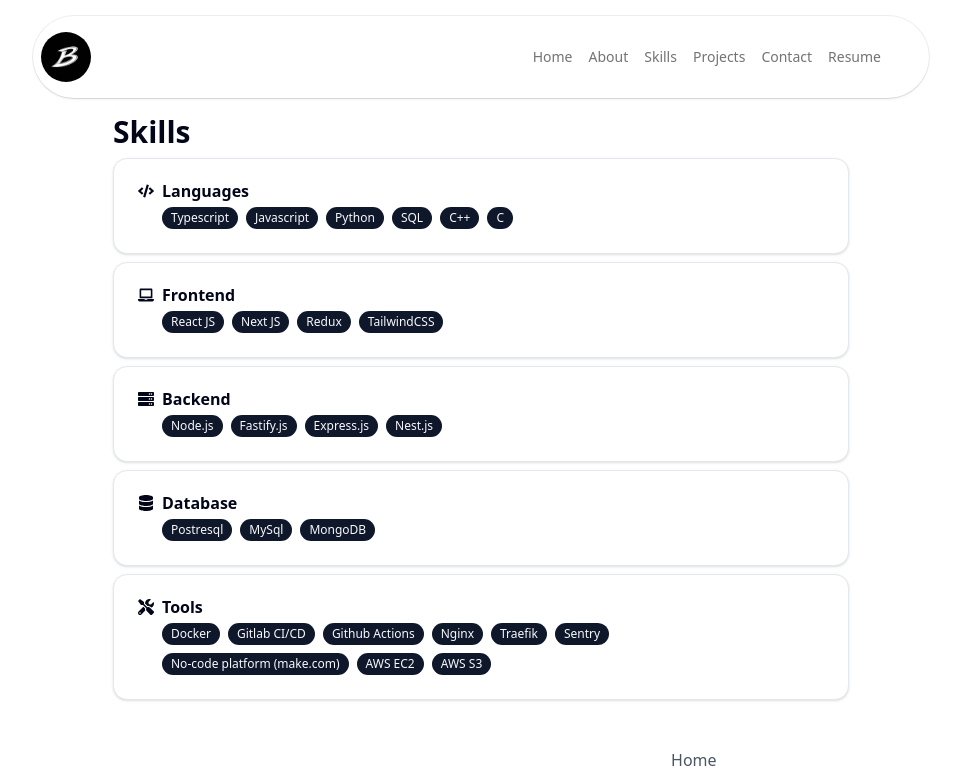
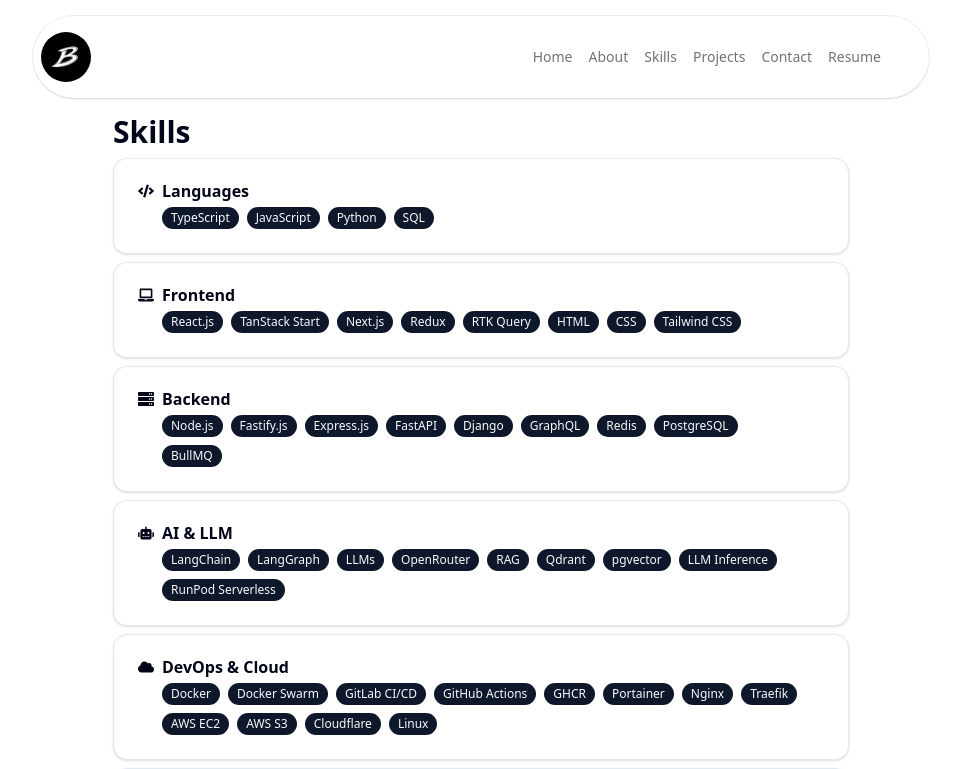
Before and after one commit to bishalshrestha013/portfolio-site, a Next.js app: page /skills in a window 1280 px wide. Shown: the top 769 px of the page, without its empty margins (159-1120 px from the left). Built offline with nearby package versions, Linux system fonts and the light colour scheme.

Commit message:
feat: update the skill page

```diff
--- a/app/skills/page.tsx
+++ b/app/skills/page.tsx
@@ -2,11 +2,13 @@ import { Badge } from "@/components/ui/badge";
 import { Card, CardHeader, CardTitle, CardFooter } from "@/components/ui/card";
 
 import {
-  FaDatabase,
+  FaCloud,
   FaLaptop,
+  FaRobot,
   FaServer,
   FaTools,
   FaCode,
+  FaVial,
 } from "react-icons/fa";
 
 const Skills = () => {
@@ -14,36 +16,85 @@ const Skills = () => {
     {
       title: "Languages",
       icon: <FaCode />,
-      items: ["Typescript", "Javascript", "Python", "SQL", "C++", "C"],
+      items: ["TypeScript", "JavaScript", "Python", "SQL"],
     },
     {
       title: "Frontend",
       icon: <FaLaptop />,
-      items: ["React JS", "Next JS", "Redux", "TailwindCSS"],
+      items: [
+        "React.js",
+        "TanStack Start",
+        "Next.js",
+        "Redux",
+        "RTK Query",
+        "HTML",
+        "CSS",
+        "Tailwind CSS",
+      ],
     },
     {
       title: "Backend",
       icon: <FaServer />,
-      items: ["Node.js", " Fastify.js", "Express.js", "Nest.js"],
+      items: [
+        "Node.js",
+        "Fastify.js",
+        "Express.js",
+        "FastAPI",
+        "Django",
+        "GraphQL",
+        "Redis",
+        "PostgreSQL",
+        "BullMQ",
+      ],
     },
     {
-      title: "Database",
-      icon: <FaDatabase />,
-      items: ["Postresql", "MySql", "MongoDB"],
+      title: "AI & LLM",
+      icon: <FaRobot />,
+      items: [
+        "LangChain",
+        "LangGraph",
+        "LLMs",
+        "OpenRouter",
+        "RAG",
+        "Qdrant",
+        "pgvector",
+        "LLM Inference",
+        "RunPod Serverless",
+      ],
     },
     {
-      title: "Tools",
+      title: "DevOps & Cloud",
+      icon: <FaCloud />,
+      items: [
+        "Docker",
+        "Docker Swarm",
+        "GitLab CI/CD",
+        "GitHub Actions",
+        "GHCR",
+        "Portainer",
+        "Nginx",
+        "Traefik",
+        "AWS EC2",
+        "AWS S3",
+        "Cloudflare",
+        "Linux",
+      ],
+    },
+    {
+      title: "Testing & Monitoring",
+      icon: <FaVial />,
+      items: ["Jest", "Vitest", "Sentry"],
+    },
+    {
+      title: "Miscellaneous",
       icon: <FaTools />,
       items: [
-        "Docker",
-        "Gitlab CI/CD",
-        "Github Actions",
-        "Nginx",
-        "Traefik",
-        "Sentry",
-        "No-code platform (make.com)",
-        "AWS EC2",
-        "AWS S3",
+        "Monolithic & Microservices Architectures",
+        "Meta Graph API",
+        "Make.com",
+        "OAuth 2.0",
+        "REST APIs",
+        "WebSockets",
       ],
     },
   ];
```
